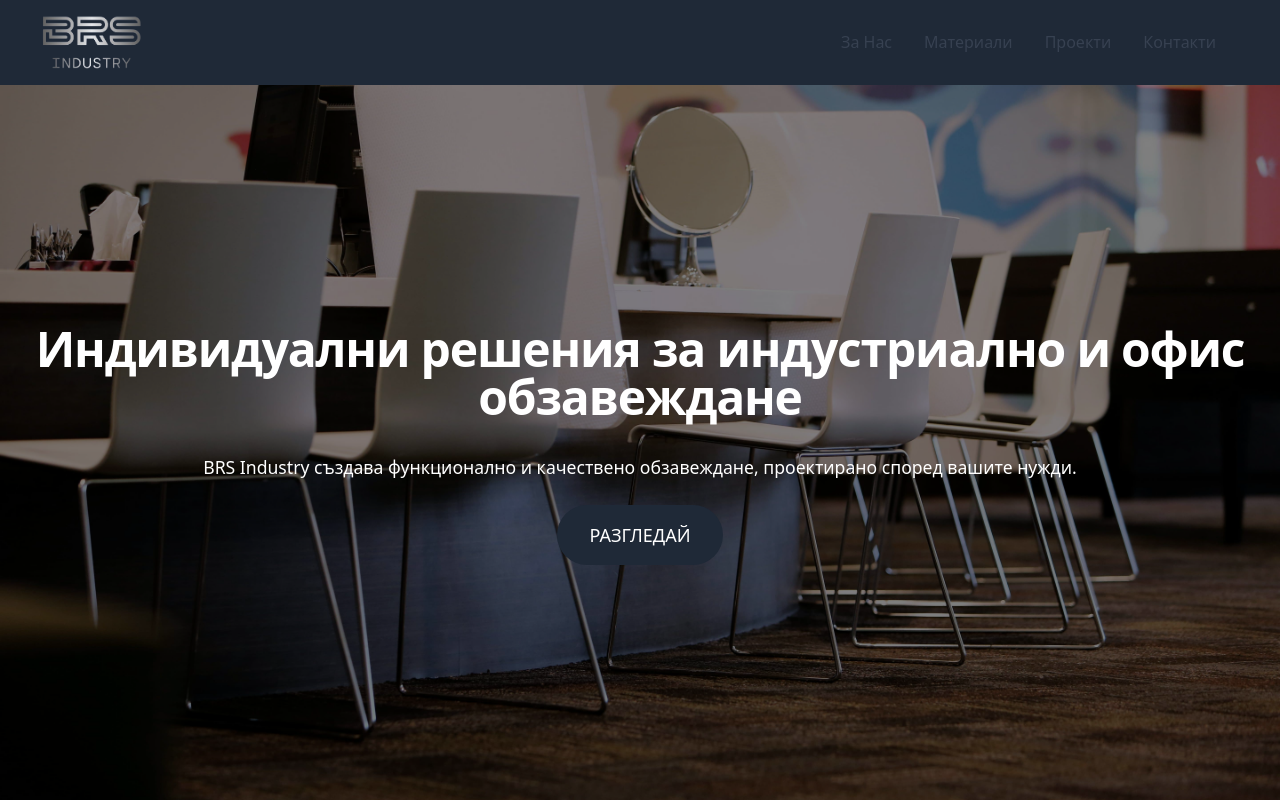
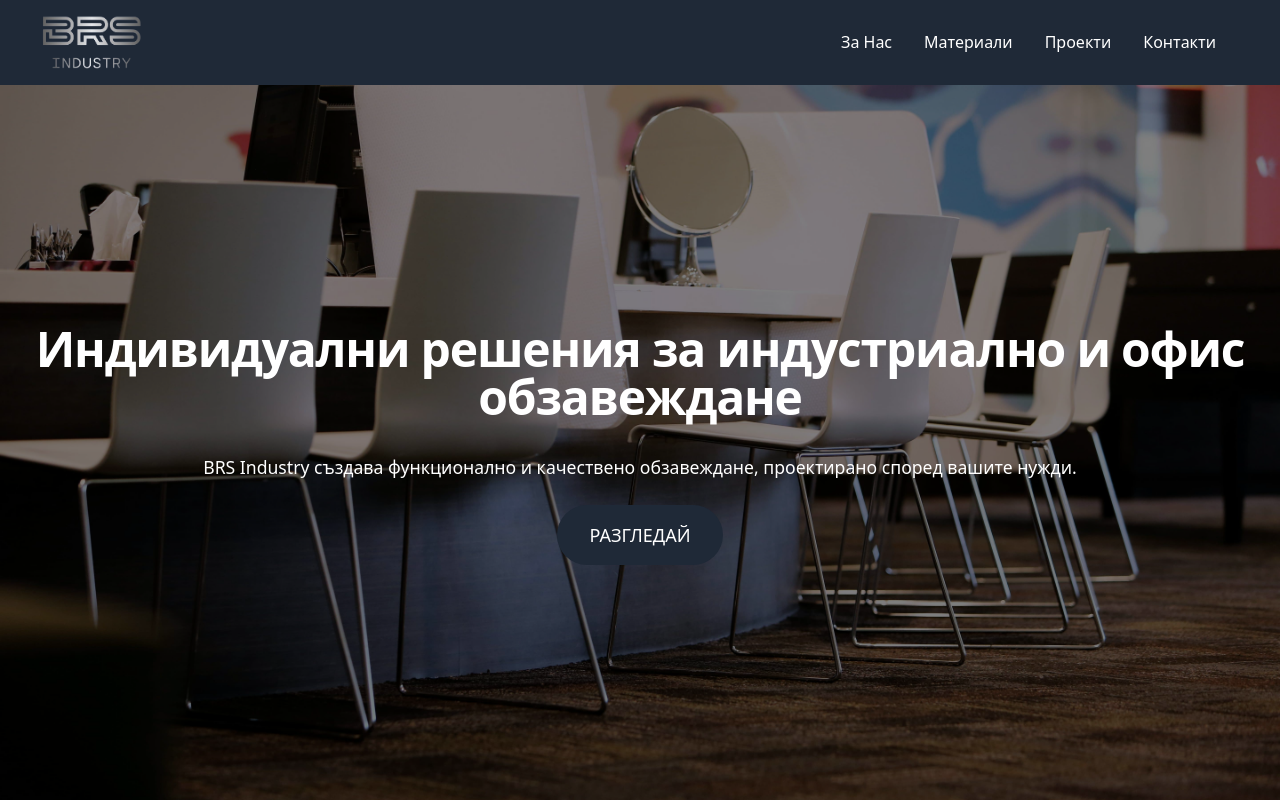
Before and after one commit to Miroslav03/BRS-Industry-Web-App, a React (Vite) app in the folder client/: page / in a window 1280 px wide. Shown: the top 800 px of the page. Built offline with nearby package versions, Linux system fonts and the light colour scheme.

Commit message:
Add white text

```diff
--- a/client/src/pages/Header.jsx
+++ b/client/src/pages/Header.jsx
@@ -110,7 +110,7 @@ export default function Header() {
                 >
                     <div className="flex flex-col md:flex-row md:mx-6">
                         <button
-                            className="my-2 text-gray-700 transition-transform duration-300 transform dark:text-gray-200 hover:scale-105 md:mx-4 md:my-0"
+                            className="my-2 text-white transition-transform duration-300 transform hover:scale-105 md:mx-4 md:my-0"
                             onClick={() => {
                                 scrollToSection("company-info");
                                 closeMenu();
@@ -119,7 +119,7 @@ export default function Header() {
                             За Нас
                         </button>
                         <button
-                            className="my-2 text-gray-700 transition-transform duration-300 transform dark:text-gray-200 hover:scale-105 md:mx-4 md:my-0"
+                            className="my-2 text-white transition-transform duration-300 transform  hover:scale-105 md:mx-4 md:my-0"
                             onClick={() => {
                                 scrollToSection("materials");
                                 closeMenu();
@@ -128,7 +128,7 @@ export default function Header() {
                             Материали
                         </button>
                         <button
-                            className="my-2 text-gray-700 transition-transform duration-300 transform dark:text-gray-200 hover:scale-105 md:mx-4 md:my-0"
+                            className="my-2 text-white transition-transform duration-300 transform  hover:scale-105 md:mx-4 md:my-0"
                             onClick={() => {
                                 scrollToSection("projects");
                                 closeMenu();
@@ -137,7 +137,7 @@ export default function Header() {
                             Проекти
                         </button>
                         <button
-                            className="my-2 text-gray-700 transition-transform duration-300 transform dark:text-gray-200 hover:scale-105 md:mx-4 md:my-0"
+                            className="my-2 text-white transition-transform duration-300 transform  hover:scale-105 md:mx-4 md:my-0"
                             onClick={() => {
                                 scrollToSection("contacts");
                                 closeMenu();
```
